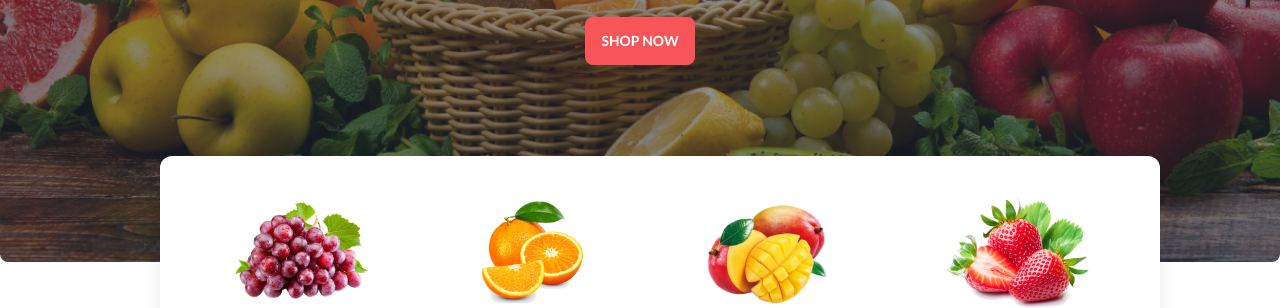
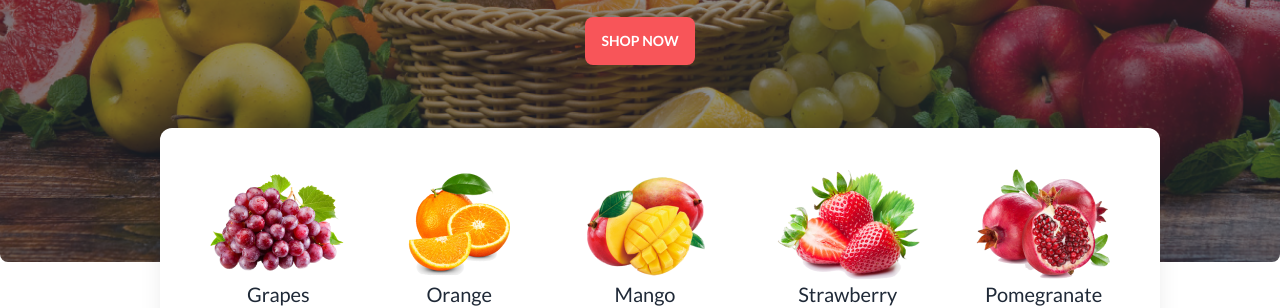
Before and after one commit to Rahim00001/fruit-brust-a3, a plain HTML site: page index.html in a window 1280 px wide. Shown: the part 492-800 px from the top of the page. Drawn offline with nearby package versions, Linux system fonts and the light colour scheme; grey boxes are pictures that could not be loaded.

Commit message:
fruits name added

```diff
--- a/index.html
+++ b/index.html
@@ -238,10 +238,26 @@
           <div
             class="flex items-center justify-around lg:w-[680px] xl:w-[1000px] py-10 px-5 mx-auto bg-white rounded-xl"
           >
-            <img src="./images/fruit1.png" alt="" />
-            <img src="./images/fruit2.png" alt="" />
-            <img src="./images/fruit3.png" alt="" />
-            <img src="./images/fruit4.png" alt="" />
+            <div class="text-center">
+              <img src="./images/fruit1.png" alt="" />
+              <p class="text-xl text-[ #12121299]">Grapes</p>
+            </div>
+            <div class="text-center">
+              <img src="./images/fruit2.png" alt="" />
+              <p class="text-xl text-[ #12121299]">Orange</p>
+            </div>
+            <div class="text-center">
+              <img src="./images/fruit3.png" alt="" />
+              <p class="text-xl text-[ #12121299]">Mango</p>
+            </div>
+            <div class="text-center">
+              <img src="./images/fruit4.png" alt="" />
+              <p class="text-xl text-[ #12121299]">Strawberry</p>
+            </div>
+            <div class="text-center">
+              <img src="./images/fruit5.png" alt="" />
+              <p class="text-xl text-[ #12121299]">Pomegranate</p>
+            </div>
           </div>
         </section>
       </section>
```
